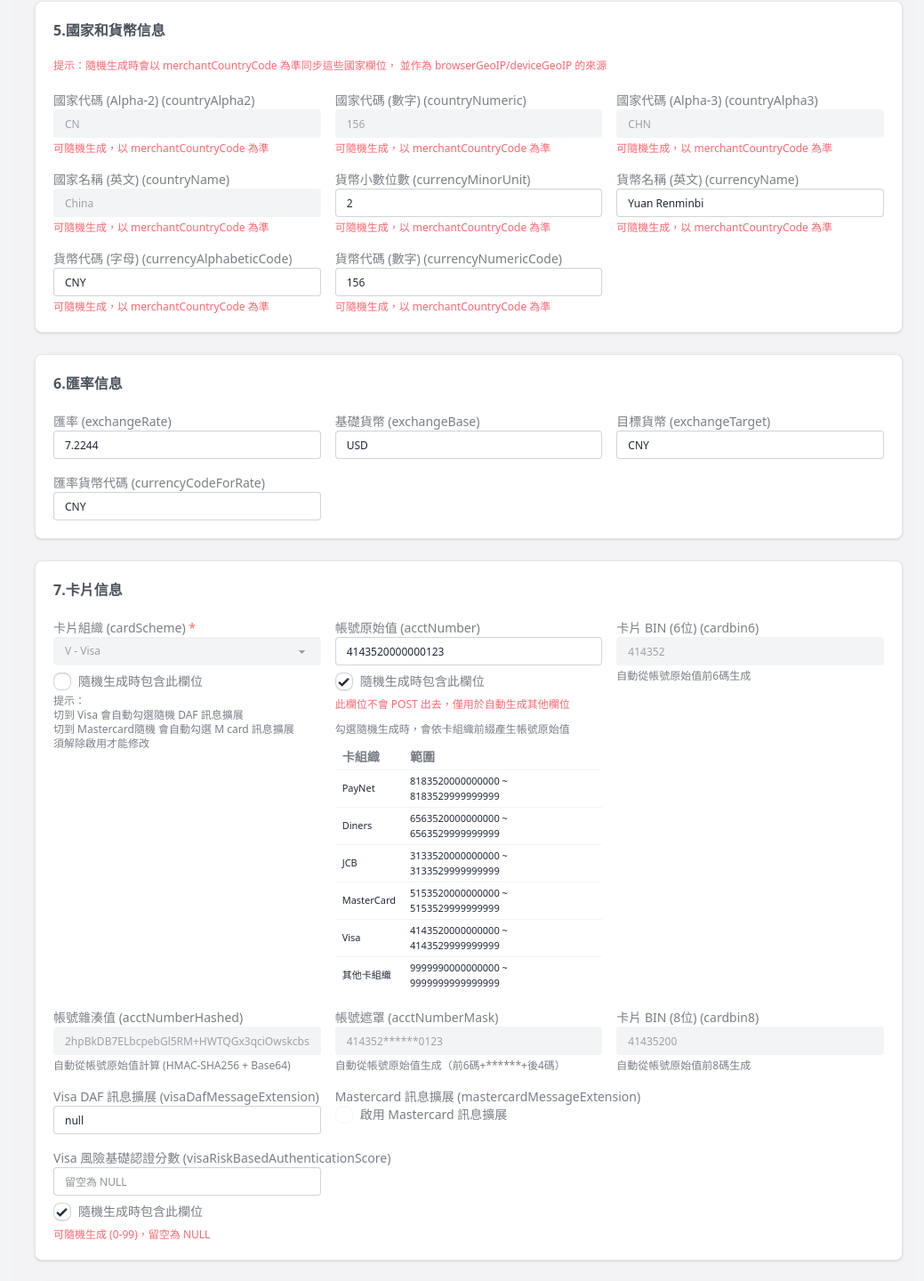
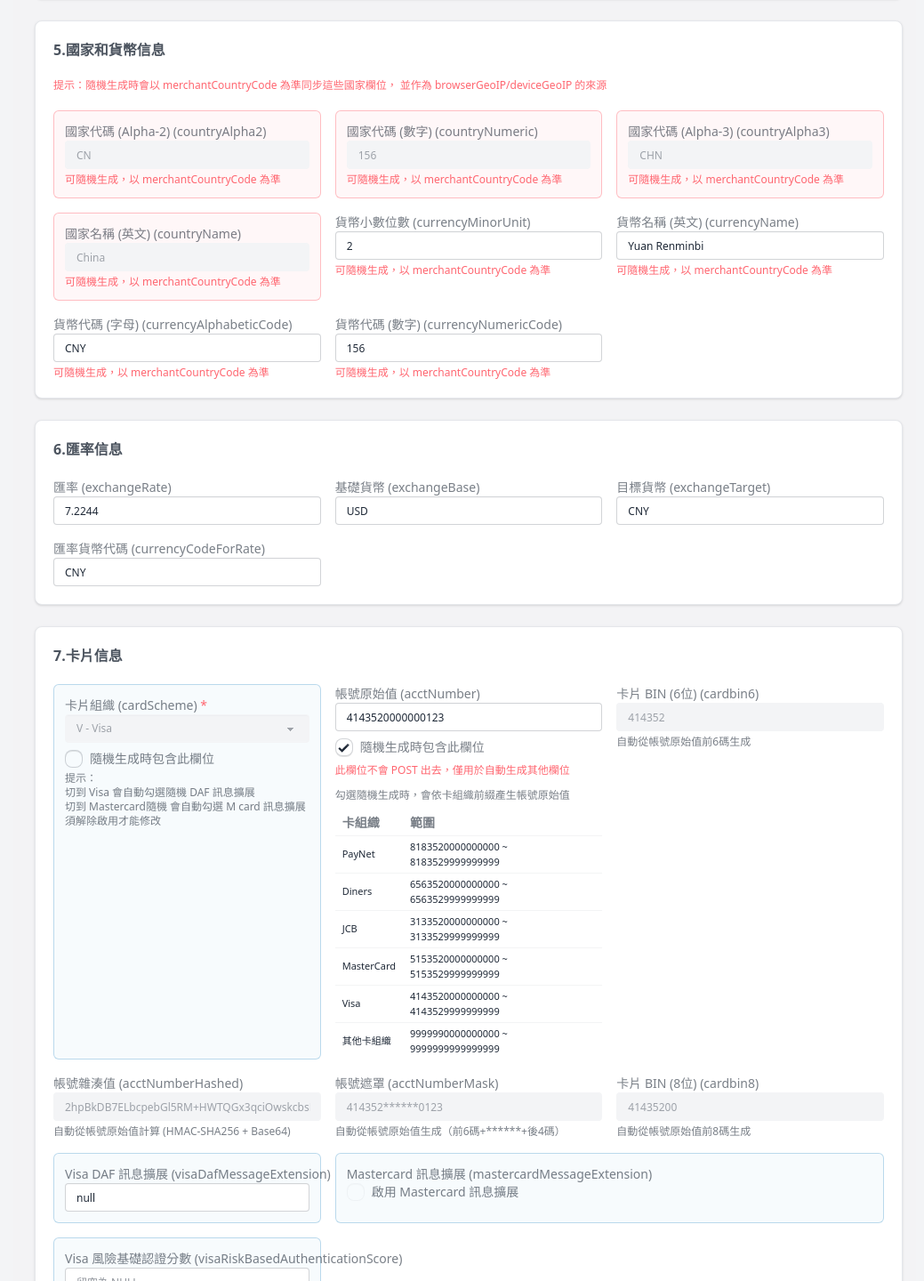
Before and after one commit to xclas721/Grafana-Test-data, a Vue app: page / in a window 1280 px wide. Shown: the part 2590-4030 px from the top of the page at 89% size, without its empty margins (241-1280 px from the left). Built offline with nearby package versions, Linux system fonts and the light colour scheme.

Commit message:
UI區分主隨機

```diff
--- a/src/components/sections/CardInfoSection.vue
+++ b/src/components/sections/CardInfoSection.vue
@@ -74,7 +74,7 @@ const mastercardDecisionOptions: SelectOption[] = [
     <Card>
       <h3 class="text-base font-semibold text-base-content/80 mb-3">7.卡片信息</h3>
       <div class="grid grid-cols-1 md:grid-cols-2 lg:grid-cols-3 gap-4">
-        <div>
+        <div class="rounded-md border border-info/40 bg-info/5 p-3">
           <Select
             id="cardScheme"
             label="卡片組織 (cardScheme)"
@@ -220,13 +220,15 @@ const mastercardDecisionOptions: SelectOption[] = [
         </div>
 
         <!-- 卡片組織擴展內容（Visa / Mastercard）-->
+        <div class="rounded-md border border-info/40 bg-info/5 p-3">
           <Input
             id="visaDafMessageExtension"
             label="Visa DAF 訊息擴展 (visaDafMessageExtension)"
             :modelValue="props.visaDafMessageExtension"
             @update:modelValue="(value) => emit('update:visaDafMessageExtension', String(value))"
           />
-        <div class="md:col-span-2">
+        </div>
+        <div class="md:col-span-2 rounded-md border border-info/40 bg-info/5 p-3">
           <label class="label">
             <span class="label-text">Mastercard 訊息擴展 (mastercardMessageExtension)</span>
           </label>
@@ -315,7 +317,7 @@ const mastercardDecisionOptions: SelectOption[] = [
             <p class="text-xs text-error mt-2">可隨機生成：Score、Decision，其他欄位保持預設值</p>
           </div>
         </div>
-        <div>
+        <div class="rounded-md border border-info/40 bg-info/5 p-3">
           <Input
             id="visaRiskBasedAuthenticationScore"
             type="number"
--- a/src/components/sections/CountryCurrencySection.vue
+++ b/src/components/sections/CountryCurrencySection.vue
@@ -35,7 +35,7 @@ const emit = defineEmits<{
         browserGeoIP/deviceGeoIP 的來源
       </p>
       <div class="grid grid-cols-1 md:grid-cols-2 lg:grid-cols-3 gap-4">
-        <div>
+        <div class="rounded-md border border-error/40 bg-error/5 p-3">
           <Input
             id="countryAlpha2"
             label="國家代碼 (Alpha-2) (countryAlpha2)"
@@ -45,7 +45,7 @@ const emit = defineEmits<{
           />
           <p class="text-xs text-error mt-1">可隨機生成，以 merchantCountryCode 為準</p>
         </div>
-        <div>
+        <div class="rounded-md border border-error/40 bg-error/5 p-3">
           <Input
             id="countryNumeric"
             label="國家代碼 (數字) (countryNumeric)"
@@ -55,7 +55,7 @@ const emit = defineEmits<{
           />
           <p class="text-xs text-error mt-1">可隨機生成，以 merchantCountryCode 為準</p>
         </div>
-        <div>
+        <div class="rounded-md border border-error/40 bg-error/5 p-3">
           <Input
             id="countryAlpha3"
             label="國家代碼 (Alpha-3) (countryAlpha3)"
@@ -65,7 +65,7 @@ const emit = defineEmits<{
           />
           <p class="text-xs text-error mt-1">可隨機生成，以 merchantCountryCode 為準</p>
         </div>
-        <div>
+        <div class="rounded-md border border-error/40 bg-error/5 p-3">
           <Input
             id="countryName"
             label="國家名稱 (英文) (countryName)"
--- a/src/components/sections/MerchantInfoSection.vue
+++ b/src/components/sections/MerchantInfoSection.vue
@@ -56,7 +56,7 @@ const merchantCountryOptions: SelectOption[] = [
           required
           @update:modelValue="(value) => emit('update:merchantName', String(value))"
         />
-        <div>
+        <div class="rounded-md border border-error/40 bg-error/5 p-3">
           <Select
             id="merchantCountryCode"
             label="商戶國家代碼 (merchantCountryCode)"
--- a/src/components/sections/ThreeDSParamsSection.vue
+++ b/src/components/sections/ThreeDSParamsSection.vue
@@ -435,7 +435,7 @@ const merchantCountryCodeStrOptions: SelectOption[] = [
           </div>
           <p class="text-xs text-error mt-2">可隨機生成 (Y/N)</p>
         </div>
-        <div>
+        <div class="rounded-md border border-error/40 bg-error/5 p-3">
           <Select
             id="merchantCountryCodeStr"
             label="商戶國家代碼 (字串) (merchantCountryCodeStr)"
```
Lines whose indentation alone changed are shown as unchanged.
